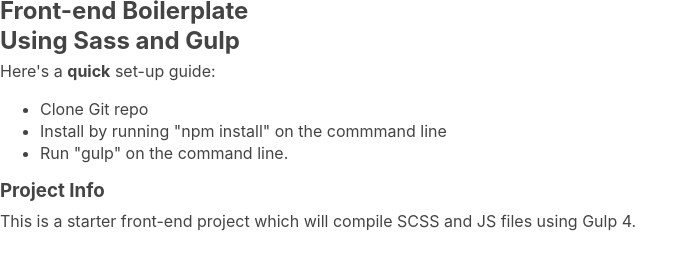
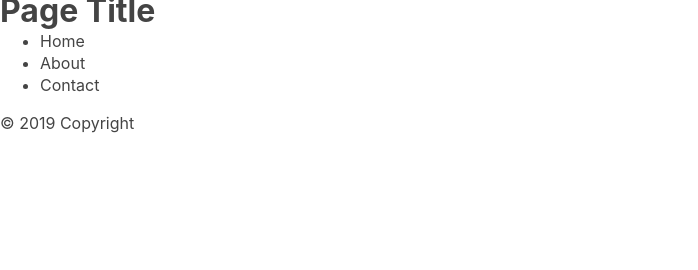
Before and after one commit to jsguerra/restaurant-concept, a website: page app/index.html in a window 1280 px wide. Shown: the whole page, without its empty margins (0-698 px from the left). Drawn offline with Linux system fonts and the light colour scheme.

Commit message:
markup updated

```diff
--- a/app/index.html
+++ b/app/index.html
@@ -10,7 +10,7 @@
     <meta name="theme-color" content="#1843c1" />
     <meta name="apple-mobile-web-app-status-bar-style" content="#1843c1">
 
-    <title></title>
+    <title>Restaurant Concept</title>
 
     <!-- Google Fonts -->
     <link href="https://fonts.googleapis.com/css?family=Roboto:400,700" rel="stylesheet">
@@ -19,31 +19,23 @@
     <link rel="stylesheet" href="css/style.min.css">
   </head>
   <body>
+    <header>
+      <h1>Page Title</h1>
+      <nav>
+        <ul>
+          <li>Home</li>
+          <li>About</li>
+          <li>Contact</li>
+        </ul>
+      </nav>
+    </header>
 
-  <main>
-    <section class="content">
-      <h1>Front-end Boilerplate</h1>
-      <h2>Using Sass and Gulp</h2>
+    <main>
 
-      <p>
-        Here's a <strong>quick</strong> set-up guide:
-      </p>
-
-      <ul>
-        <li>Clone Git repo</li>
-        <li>Install by running "npm install" on the commmand line</li>
-        <li>Run "gulp" on the command line.</li>
-      </ul>
-
-    </section>
-
-    <aside>
-      <h3>Project Info</h3>
-      <p>
-        This is a starter front-end project which will compile SCSS and JS files using Gulp 4.
-      </p>
-    </aside>
-  </main>
+    </main>
+    <footer>
+      <p>&copy; 2019 Copyright</p>
+    </footer>
 
   <!-- JavaScript File -->
   <script src="js/main.min.js"></script>
```
